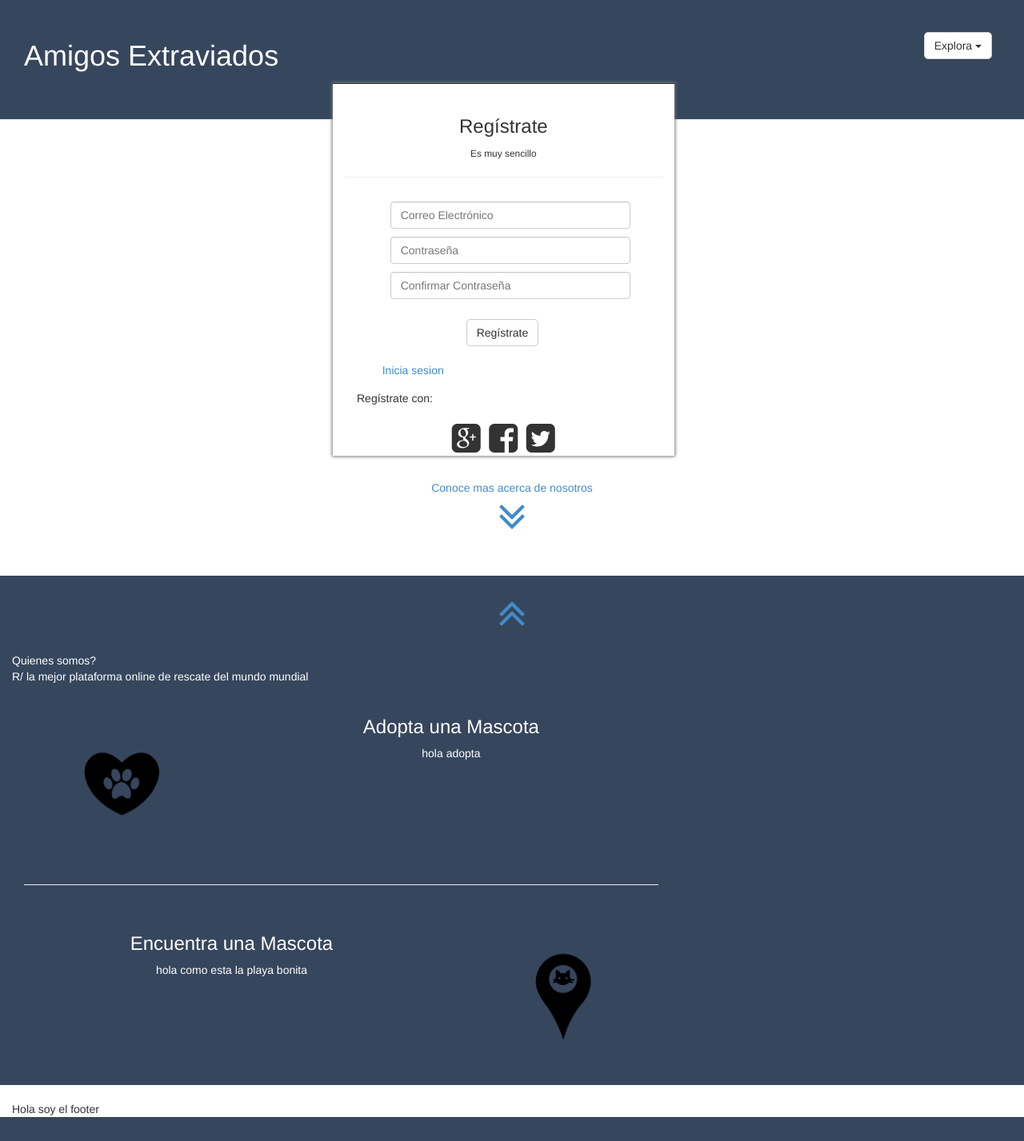
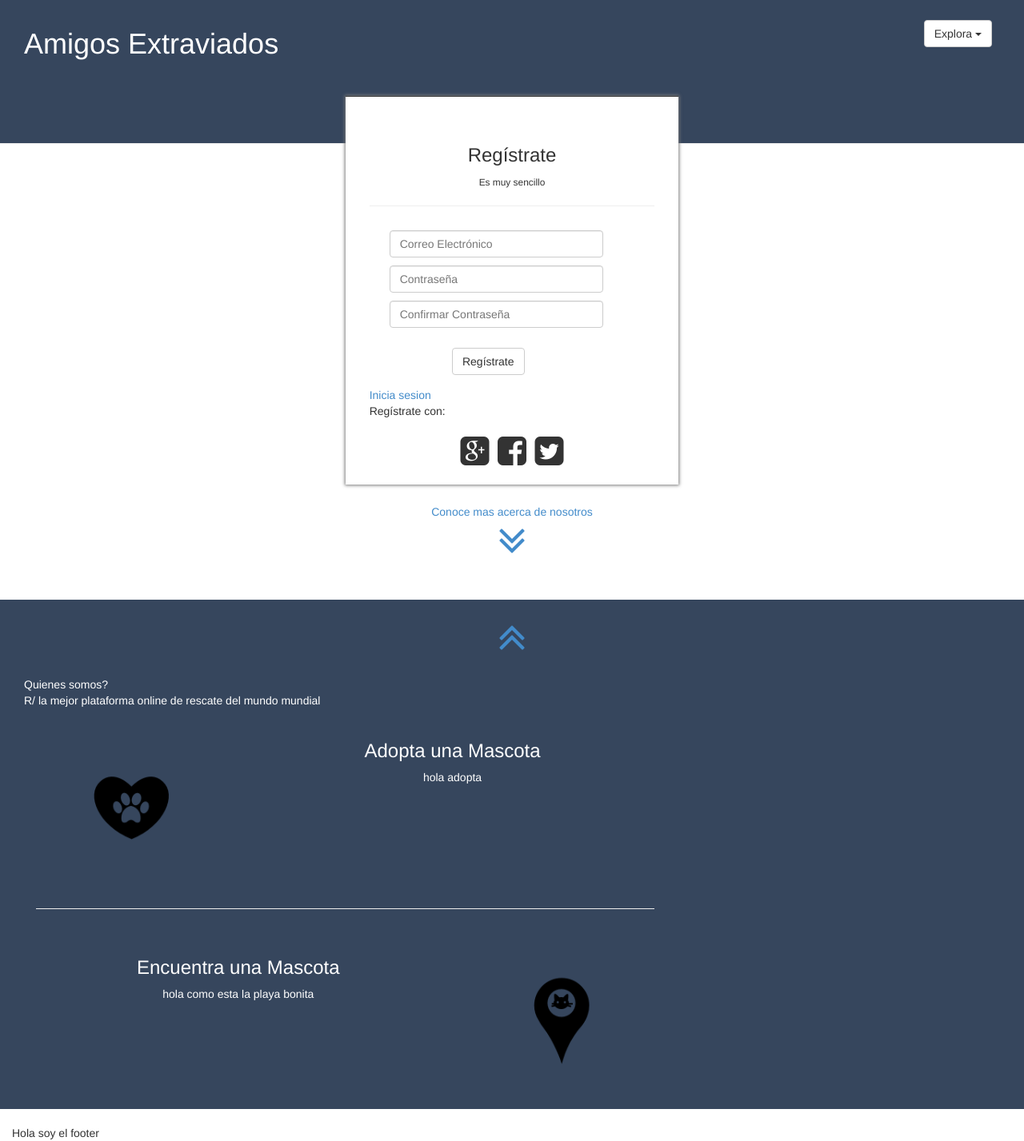
Before and after one commit to daeiouabc/amigosextraviados, a Django app: template front/templates/index.html in a window 1280 px wide; the page is wider, and only the part inside the window is pictured. Shown: that part at 80% size. Before the commit the page ends 1397 px from the top of that part, so only its background shows below. Run offline with Django 3.2, Linux system fonts and the light colour scheme; the template is opened without the code that fills it, so the values that code supplies are empty; some libraries are stand-ins or nearby versions.

Commit message:
detalles

```diff
--- a/amigosExtraviados/settings.py
+++ b/amigosExtraviados/settings.py
@@ -125,7 +125,7 @@ REST_FRAMEWORK = {
     )
 """
 #Geoposition app ettings
-GEOPOSITION_MAP_WIDGET_HEIGHT = 400
+GEOPOSITION_MAP_WIDGET_HEIGHT = 250
 
 GEOPOSITION_MAP_OPTIONS = {
     'minZoom': 5,
--- a/front/static/css/app.css
+++ b/front/static/css/app.css
@@ -15,21 +15,21 @@ input{
 	margin: 0px;
 }
 
-
-/*++++++++++++++++*/
 .page-header{
 	margin-top: 0;
 	background-color: #36465D;
 	color:white;
-	min-height: 150px;
+	min-height: 180px;
 }
+
+/*++++++++++++++++*/
 
 .page-header a{
 	margin: 10px;
 }
 
 #head{
-	margin-top: 30px;
+	margin-top: 15px;
 }
 
 .slide{
@@ -41,27 +41,27 @@ input{
 	color: white;
 }
 
+/* registro e inicio de sesion */
 .bienvenido{
+	margin-left: auto;
+	margin-right: auto;
 	border-top: solid 1px;
-	left: 32.5%;
-	margin-top: -66px;
+	margin-top: -80px;
 	box-shadow:  0px 0px 4px 1px #777;
-	position: absolute;
 	background-color: white;
 	text-align: center;
-	box-sizing: border-box;
+}
 
+.redesSociales{
+	padding-bottom: 20px;
 }
 
 #registro{
 	margin-top: 40px;
-	text-align: center;
-	/*position: absolute;*/
-
 }
 
 .camposR{
-	left: 8%;
+	margin-left: 23px;
 }
 
 #sesion{
@@ -69,7 +69,7 @@ input{
 	display: none;
 }
 
-
+/* div que se lo desliza */
 .info{
 	margin-top: 200px;
 	background-color: white;
@@ -78,6 +78,16 @@ input{
 
 }
 
+
+/*div q contiene las imagenes del conoce mas */
+.about{
+	padding: 20px;
+	text-align: center;
+	height: 230px;
+
+}
+
+
 .imagen-ayuda{
     width: 120px;
     height: 120px;
@@ -85,12 +95,7 @@ input{
 
 }
 
-.about{
-	padding: 20px;
-	text-align: center;
-	height: 230px;
-
-}
+/* botones del / q producen la animacion de subir y bajar*/
 
 .btn-down{
 	margin-top: 430px;
@@ -104,11 +109,42 @@ input{
 
 
 
+
+
+.formulario-reporte{
+	list-style:none;
+}
+
+/* barra de navegacion */
 .navbar{
 	margin-top: -50px;
 	border-radius: 2px;
 }
 
-.btn{
-	border-radius: 5px;
+.nav{
+ 	text-align: center;
+ 	margin-left: 128px;
+	font-size: 20px;
 }
+
+.nav li{
+	margin-right: 31px;
+}
+
+/*modal reportar perdidos*/
+.modal-body{
+	min-height: 400px
+}
+
+/* mapa*/
+.geoposition-map{
+	width: 350px;
+	margin: 30px;
+	border-radius: 10px;
+	border: 1px solid;
+}
+
+.geoposition-search {
+	float: left !important;
+	width: 60% !important;
+}
--- a/front/static/js/forms/formMascota.js
+++ b/front/static/js/forms/formMascota.js
@@ -1,4 +1,6 @@
 $(document).ready(function(){
 	$("#id_position_0").prop("readonly", true);
 	$("#id_position_1").prop("readonly", true);
+	$("#id_position_0").parent().parent().parent().hide();
+	$("#id_position_1").parent().parent().parent().hide();
 });
--- a/front/templates/adopciones.html
+++ b/front/templates/adopciones.html
@@ -1,7 +1,10 @@
 {% extends 'template_sessiones.html' %}
 {% block contenido %}
 
-<div id="adopciones"></div>
+<div id="adopciones">
+	hola aqui vienen las mascotas  adopcionadas
+
+</div>
 <script>
 $(document).ready(function(){
 	servicioMascota.getList( "/api/adopcion/near/", 'adopciones' );
--- a/front/templates/index.html
+++ b/front/templates/index.html
@@ -3,17 +3,16 @@
 
 	<section>
 		<div class="row slide">
-
-
-
 			<div class="row" id="slide1">
-				<div class="col-md-4 bienvenido">
-					<div id="registro">
+				<div class="col-md-12">
+					<div class="col-md-4"></div>
+					<div class="col-md-4 .col-sm-4  bienvenido">
+						<div class="col-md-12" id="registro">
 						<h3>Regístrate</h3>
 						<small>Es muy sencillo</small>
 						<hr>
 							<form  method='post' action=''>
-							<div class="form-group col-md-10 camposR">
+								<div class="form-group col-md-10 ">
 									<div class="form-group">
 
 										<input  type="email" class="form-control" placeholder="Correo Electrónico" name="email">
@@ -25,17 +24,16 @@
 
 
 									<input type='submit' class="btn btn-default " value='Regístrate'/>
-								<br><br>
+								</div>
+							</form>
 							<a class="pull-left" id="iniciaSesion" href="#">Inicia sesion</a>
 						</div>
-						</form>
-					</div>
-					<div id="sesion">
+						<div class="col-md-12" id="sesion">
 						<h3>Inicia Sesión</h3>
 						<small>Es muy rápido</small>
 						<hr>
 							<form  method='post' action=''>
-							<div class="form-group col-md-10 camposR">
+								<div class="form-group col-md-10 ">
 									<div class="form-group ">
 										<input  type="email" class="form-control" placeholder="Correo Electronico" name="email">
 
@@ -43,12 +41,12 @@
 									</div>
 
 									<input type='submit' class="btn btn-default " value='Ingresa'/>
+								</div>
+							</form>
 							<a class="pull-left" id="iniciaRegistro" href="#">Registráte</a>
 						</div>
-						</form>
-					</div>
 
-					<div class="col-md-12">
+						<div class="col-md-12 redesSociales">
 							<p class="pull-left">Regístrate con:</p><br><br>
 								<span class="fa fa-google-plus-square fa-3x">
 								<span class="fa fa-facebook-square">
@@ -62,13 +60,12 @@
 							<span class="fa fa-angle-double-down fa-4x" aria-hidden="true"></span>
 						</a>
 					</div>
-
+				</div>
+			</div>
 		</div>
 
-
-		</div>
 		<div class="row slide"  id="slide2">
-
+			<div class="col-md-12">
 				<div class="btn-up col-centered">
 					<a id="up">
 						<span class="fa fa-angle-double-up fa-4x" aria-hidden="true"></span>
@@ -100,6 +97,7 @@
 					mas chachara
 				</div>
 			</div>
+		</div>
 
 
 		</section>
--- a/perdido/form.py
+++ b/perdido/form.py
@@ -12,6 +12,8 @@ class PerdidoForm(ModelForm):
             'sexo': Select(choices=SEXO_CHOICES),
         }
 
+
+
     class Media:
         js = ('js/forms/formMascota.js', )
         css = {
```
Also changed, not shown: front/templates/encontrados.html (+4 -4 lines), front/templates/perdidos.html (+44 -12 lines), front/templates/template_base_barra.html (+6 -4 lines). Lines whose indentation alone changed are shown as unchanged.
